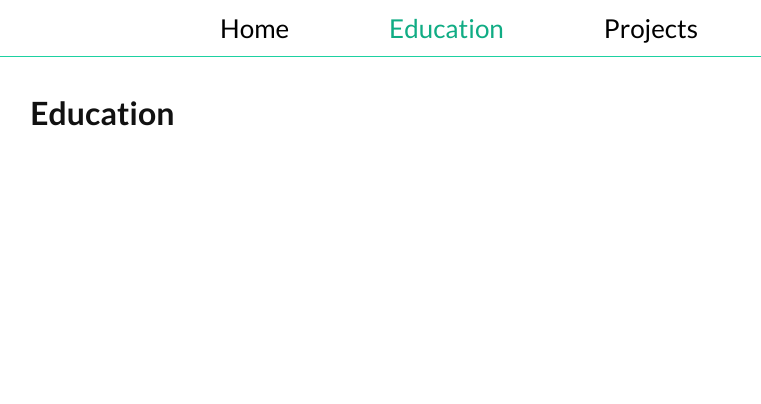
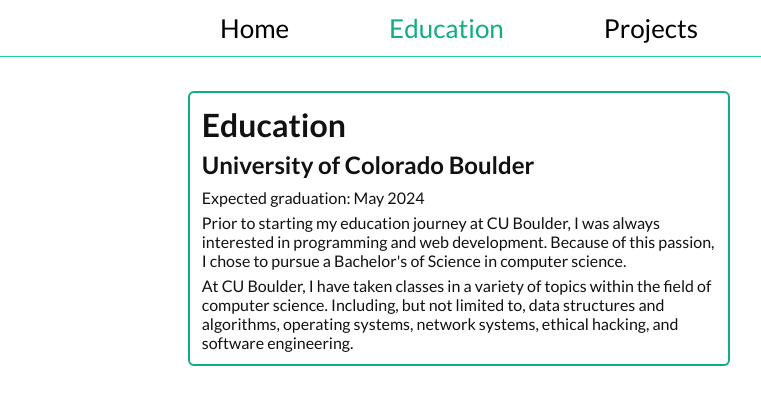
Before and after one commit to tylerhand1/portfolio, a React (Vite) app: page /education in a window 1280 px wide. Shown: the top 404 px of the page, without its empty margins (181-942 px from the left). Built offline with nearby package versions, Linux system fonts and the light colour scheme.

Commit message:
Added general content to education Changed home layout from ul to text

```diff
--- a/src/pages/Education.jsx
+++ b/src/pages/Education.jsx
@@ -4,8 +4,20 @@
   return (
     <>
       <Navbar isEducation={true} />
-      <main>
-        <h1>Education</h1>
+      <main className="flex">
+        <div className="card">
+          <h1>Education</h1>
+          <h2>University of Colorado Boulder</h2>
+          <p>Expected graduation: May 2024</p>
+          <p>Prior to starting my education journey at CU Boulder, I was always interested in programming
+            and web development. Because of this passion, I chose to pursue a Bachelor&apos;s of Science
+            in computer science.
+          </p>
+          <p>At CU Boulder, I have taken classes in a variety of topics within the field of computer science.
+            Including, but not limited to, data structures and algorithms, operating systems, network systems,
+            ethical hacking, and software engineering.
+          </p>
+        </div>
       </main>
     </>
   );
--- a/src/pages/Home.jsx
+++ b/src/pages/Home.jsx
@@ -5,12 +5,9 @@
     <>
       <Navbar isHome={true} />
       <main className="flex">
-        <h1>Home</h1>
-        <div className="card flex">
-          <h2>About Me</h2>
-          <ul>
-            <li>Current student at CU Boulder</li>
-          </ul>
+        <div className="card">
+          <h1>About Me</h1>
+          <p>I am a computer science student.</p>
         </div>
       </main>
     </>
```
